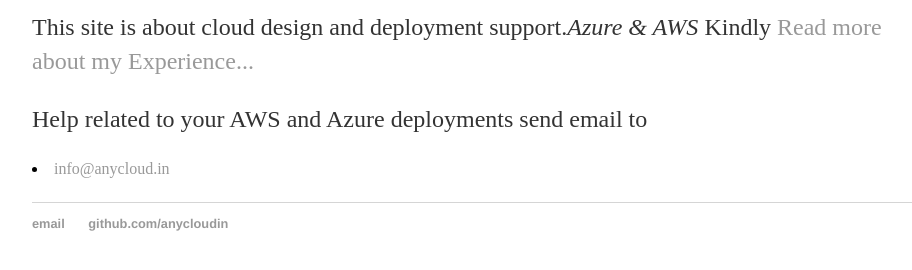
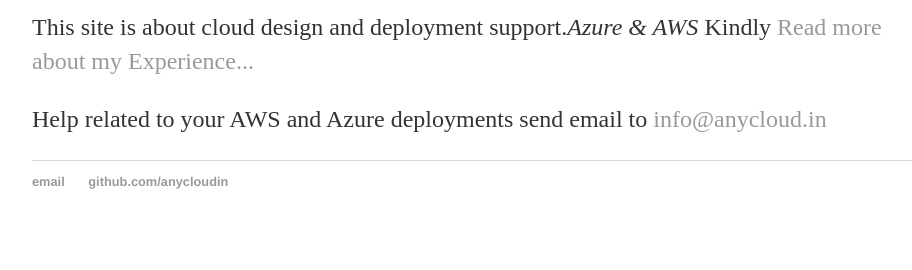
Before and after one commit to anycloudin/anycloudin.github.io, a plain HTML site: page index.html in a window 1280 px wide. Shown: the part 186-456 px from the top of the page, without its empty margins (160-1072 px from the left). Drawn offline with Linux system fonts and the light colour scheme.

Commit message:
Create index.html

```diff
--- a/index.html
+++ b/index.html
@@ -18,7 +18,7 @@
     		<div class="blurb">
         		<h1>Hi there, </h1>
 				<p>This site is about cloud design and deployment support.<em>Azure & AWS</em> Kindly <a href="/about">Read more about my Experience...</a></p>
-			<p>Help related to your AWS and Azure deployments send email to <li><a href="mailto:joef@anycloud.in">info@anycloud.in</a> </li></p>
+			<p>Help related to your AWS and Azure deployments send email to <a href="mailto:joef@anycloud.in">info@anycloud.in</a> </p>
 		</div><!-- /.blurb -->
 		</div><!-- /.container -->
 		<footer>
```
